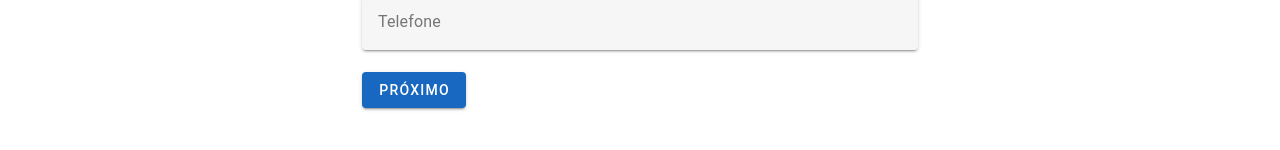
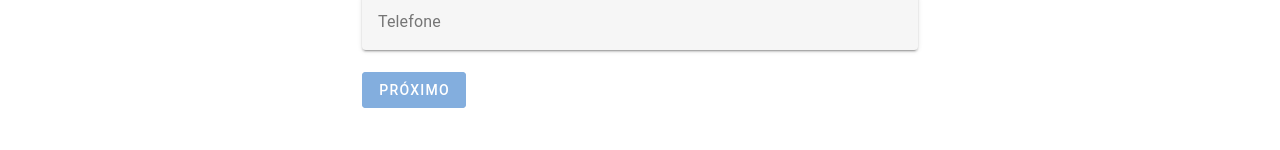
Before and after one commit to Ana-Alice-Honorio/deep-space-store, a Vue app: page /person-data/1 in a window 1280 px wide. Shown: the part 322-472 px from the top of the page. Built offline with nearby package versions, Linux system fonts and the light colour scheme; what axios-mock-adapter would draw is missing.

Commit message:
validação de próxima página

```diff
--- a/src/components/DeliveryData.vue
+++ b/src/components/DeliveryData.vue
@@ -0,0 +1,3 @@
+<template>
+  <h1>data cep</h1>
+</template>
--- a/src/components/PersonDataForm.vue
+++ b/src/components/PersonDataForm.vue
@@ -42,8 +42,14 @@
             <span>{{ errors.phone[0] }}</span>
           </div>
 
-          <v-btn type="submit" color="primary" class="submit-button">
-            {{ $t("personDataForm.next") }}
+          <v-btn
+            type="submit"
+            color="primary"
+            class="submit-button"
+            :disabled="isLoading || !isFormValid"
+          >
+            <v-icon v-if="isLoading" small>mdi-loading</v-icon>
+            {{ isLoading ? "Carregando..." : $t("personDataForm.next") }}
           </v-btn>
         </v-form>
       </v-col>
@@ -52,11 +58,13 @@
 </template>
 
 <script>
-import { defineComponent, ref } from "vue";
+import { defineComponent, ref, computed } from "vue";
+import { useRouter } from "vue-router";
 
 export default defineComponent({
   name: "PersonDataForm",
   setup() {
+    const router = useRouter();
     const name = ref("");
     const email = ref("");
     const phone = ref("");
@@ -65,6 +73,22 @@ export default defineComponent({
       email: [],
       phone: [],
     });
+    const isLoading = ref(false);
+
+    const isFormValid = computed(() => {
+      return (
+        name.value &&
+        phone.value &&
+        errors.value.name.length === 0 &&
+        errors.value.phone.length === 0
+      );
+    });
+
+    const goToDeliveryData = () => {
+      router.push({
+        name: "DeliveryData",
+      });
+    };
 
     const clearError = (field) => {
       errors.value[field] = [];
@@ -113,11 +137,17 @@ export default defineComponent({
         !errors.value.phone.length &&
         !errors.value.email.length
       ) {
-        console.log("Form submitted with:", {
-          name: name.value,
-          email: email.value,
-          phone: phone.value,
-        });
+        isLoading.value = true;
+
+        setTimeout(() => {
+          console.log("Form submitted with:", {
+            name: name.value,
+            email: email.value,
+            phone: phone.value,
+          });
+          isLoading.value = false;
+          goToDeliveryData();
+        }, 2000);
       }
     };
 
@@ -129,6 +159,9 @@ export default defineComponent({
       formatPhone,
       submitForm,
       clearError,
+      goToDeliveryData,
+      isLoading,
+      isFormValid,
     };
   },
 });
--- a/src/router/route.js
+++ b/src/router/route.js
@@ -3,6 +3,7 @@ import Home from "../views/HomePage.vue";
 import SuccessPage from "../views/SucessView.vue";
 import NotFound from "../views/NotFound.vue";
 import PersonDataForm from "../components/PersonDataForm.vue";
+import DeliveryData from "@/components/DeliveryData.vue";
 
 const routes = [
   {
@@ -14,6 +15,12 @@ const routes = [
     path: "/person-data/:productId",
     name: "PersonDataForm",
     component: PersonDataForm,
+    props: true,
+  },
+  {
+    path: "/deliveryData",
+    name: "DeliveryData",
+    component: DeliveryData,
     props: true,
   },
   {
```
